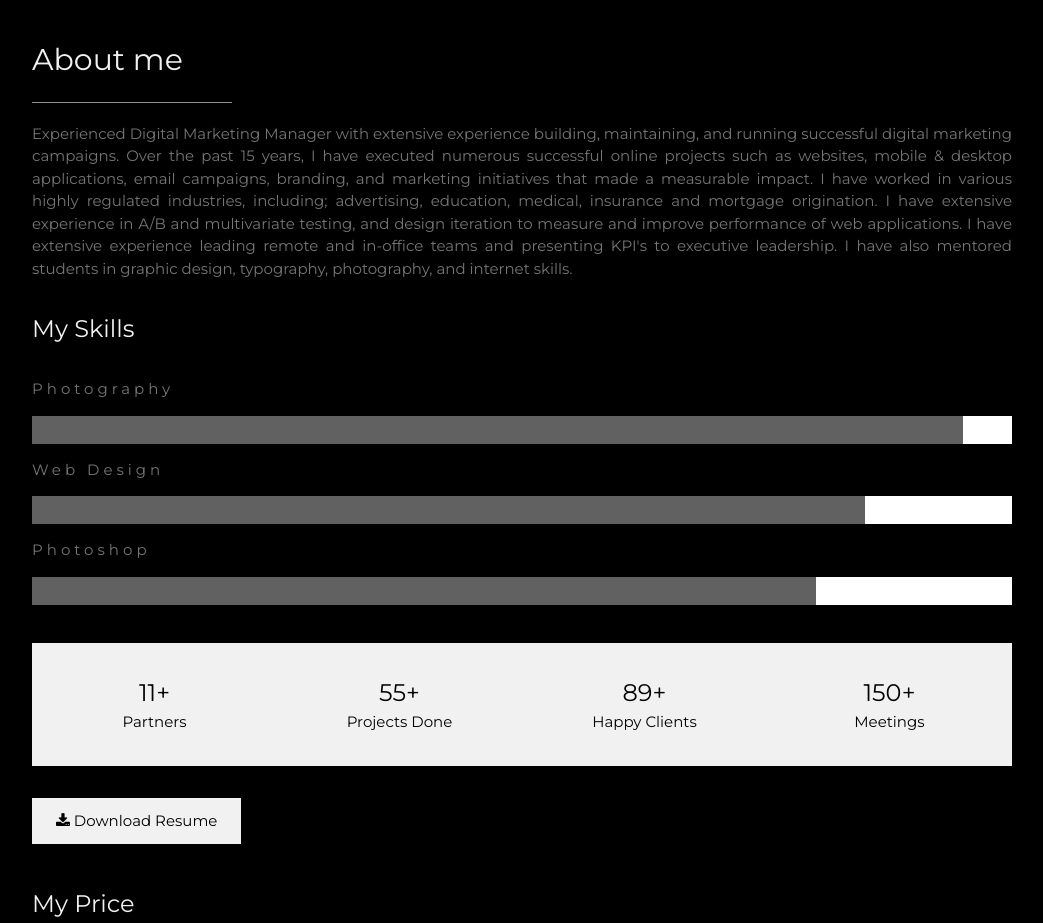
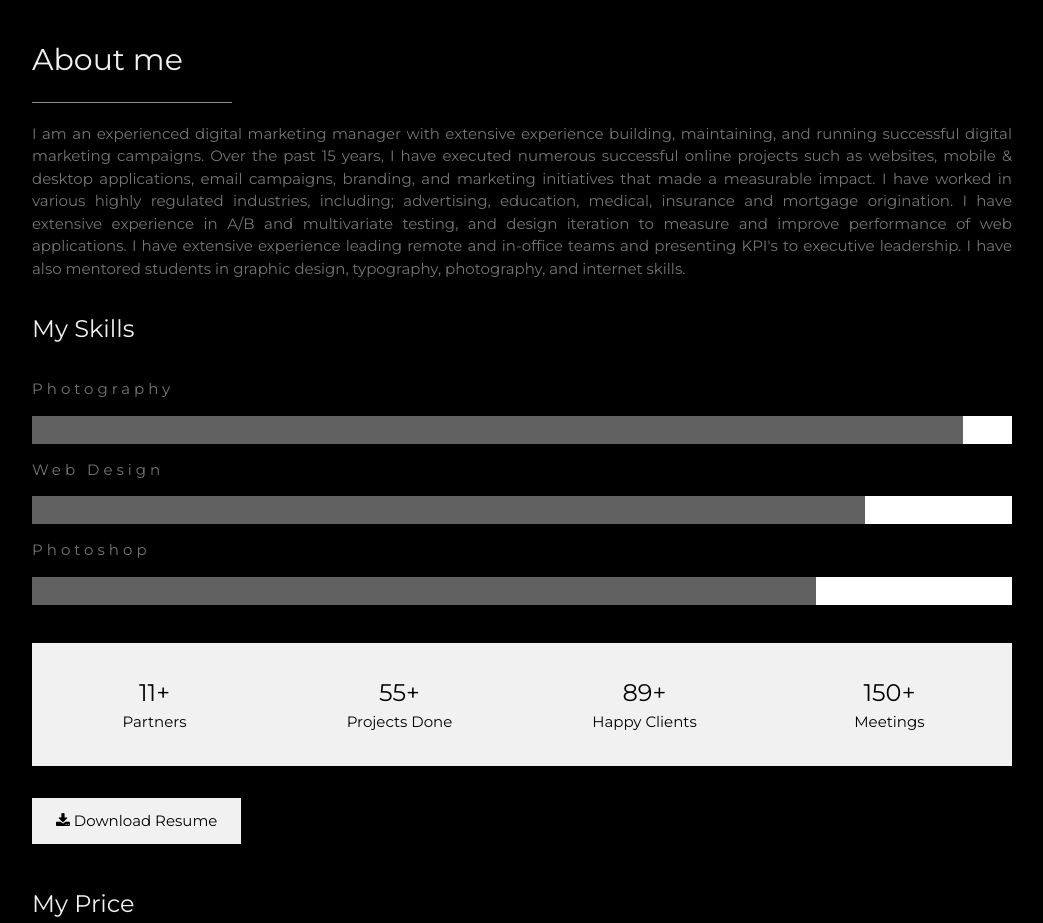
Before and after one commit to JvdZwaan76/jaspervdz, a plain HTML site: page index.html in a window 1280 px wide. Shown: the part 1220-2143 px from the top of the page, without its empty margins (178-1221 px from the left). Drawn offline with nearby package versions, Linux system fonts and the light colour scheme.

Commit message:
Update index.html

```diff
--- a/index.html
+++ b/index.html
@@ -65,7 +65,7 @@
   <div class="w3-content w3-justify w3-text-grey w3-padding-64" id="about">
     <h2 class="w3-text-light-grey">About me</h2>
     <hr style="width:200px" class="w3-opacity">
-    <p>Experienced Digital Marketing Manager with extensive experience building, maintaining, and running successful digital marketing campaigns.
+    <p>I am an experienced digital marketing manager with extensive experience building, maintaining, and running successful digital marketing campaigns.
       Over the past 15 years, I have executed numerous successful online projects such as websites, mobile & desktop applications, email campaigns,
       branding, and marketing initiatives that made a measurable impact. I have worked in various highly regulated industries, including;
       advertising, education, medical, insurance and mortgage origination. I have extensive experience in A/B and multivariate testing,
```
